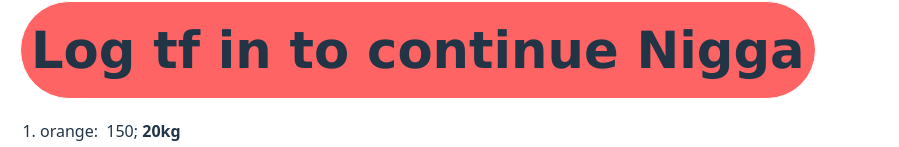
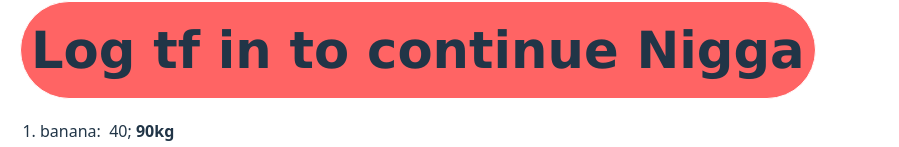
Before and after one commit to fizz168/react, a React (Vite) app in the folder react/: page / in a window 1280 px wide. Shown: the part 794-941 px from the top of the page, without its empty margins (0-899 px from the left). Built offline with nearby package versions, Linux system fonts and the light colour scheme.

Commit message:
feat: update List component to filter low-calorie fruits

```diff
--- a/react/src/List.jsx
+++ b/react/src/List.jsx
@@ -11,7 +11,12 @@ function List(props){
         ];
     // fruit.sort((a,b) => a.name.localeCompare(b.name)) //sorting alphabet
     // fruit.sort((a,b) => b.name.localeCompare(a.name)) //reverse
-    fruit.sort((a,b) => b.calories - a.calories)
+    // fruit.sort((a,b) => a.calories - b.calories) //sorting number
+    // fruit.sort((a,b) => b.calories - a.calories) // Reverse
+
+    const lowCalFruit = fruit.filter(fruit => fruit.calories < 100); //finding low or high index by condi
+    // const listItem = lowCalFruit.map(lowCalFruit => <li key={lowCalFruit.id}>{lowCalFruit.name}: &nbsp;{lowCalFruit.calories}; <b>{lowCalFruit.weight}</b></li>)
+
 
     const listItem = fruit.map(fruit => <li key={fruit.id}>{fruit.name}: &nbsp;{fruit.calories}; <b>{fruit.weight}</b></li>)
 
```
